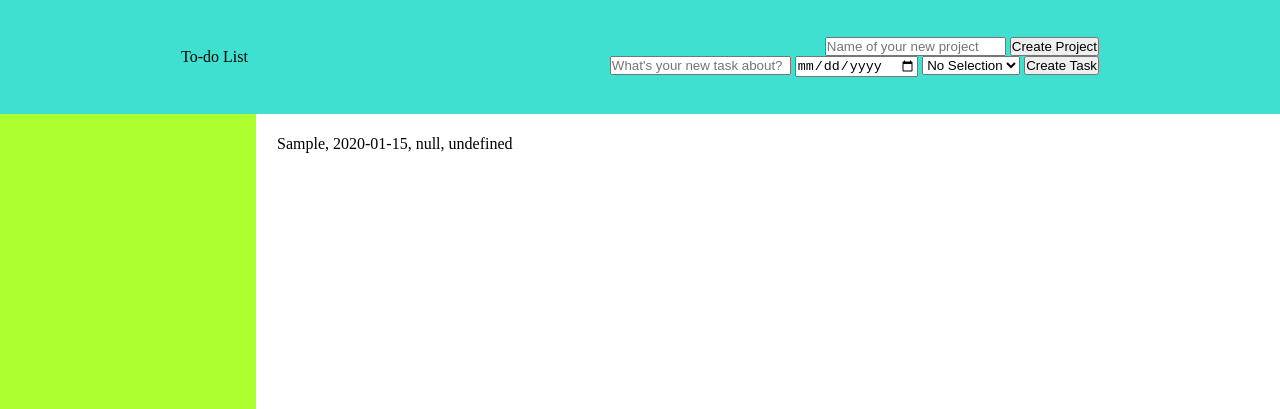
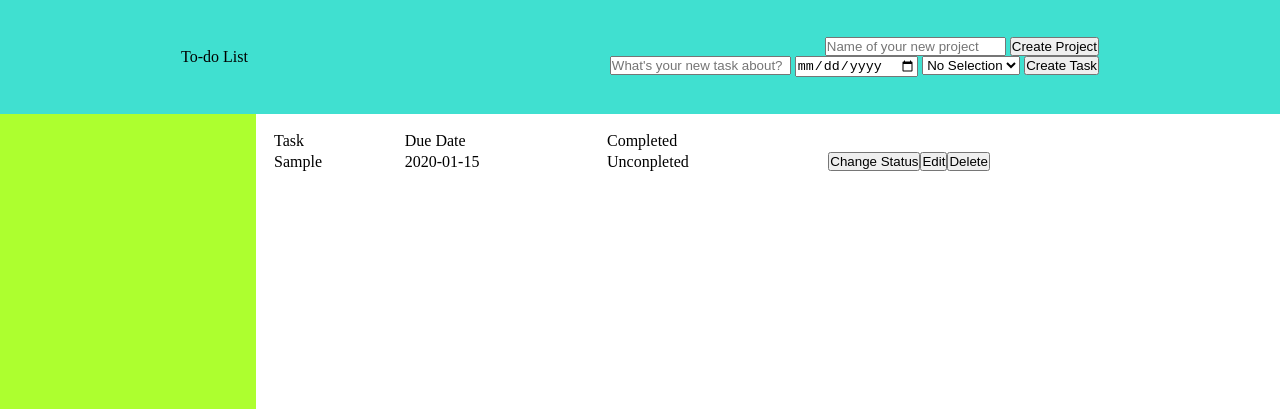
Before and after one commit to AntonioRenaud/To-Do-App, a website built with webpack: page dist/index.html in a window 1280 px wide. Both pictures are taken after typing "Sample", "2020-01-15" into the empty fields and a click on the button "Create Task". Shown: the top 409 px of the page. Built offline with nearby package versions, Linux system fonts and the light colour scheme.

Commit message:
Added logic for delete, edit, and complete tasks

```diff
--- a/src/js/creation.js
+++ b/src/js/creation.js
@@ -13,54 +13,24 @@ function newTask(title, date, project) {
   if (myTasks == null) myTasks = [];
   myTasks.push(new Task(title, date, project));
   localStorage.setItem("Tasks", JSON.stringify(myTasks));
-
-  /*
-
-const projectAviator = new Project("Aviator", "Urgent");
-  const projectNavigator = new Project("Navigator", "Urgent");
-  const projectSpaceMan = new Project("SpaceMan", "Urgent");
-  const task1 = new Task(
-    "Make General Desing",
-    "Make the initial desing for what will be the Aviator software",
-    "05-23-23",
-    "urgent",
-    "Aviator",
-    "sin completar"
-  );
-
-  const task2 = new Task(
-    "Implement Desing",
-    "Make first prototype following desing",
-    "06-23-23",
-    "urgent",
-    "Aviator",
-    "sin completar"
-  );
-
-  const task3 = new Task(
-    "Implement NAVIGATOR",
-    "Make first prototype following desing",
-    "06-23-24",
-    "urgent",
-    "Navigator",
-    "sin completar"
-  );
-
-  const task4 = new Task(
-    "Implement SpaceMan",
-    "Make first prototype following desing",
-    "05-26-25",
-    "urgent",
-    "SpaceMan",
-    "sin completar"
-  );
-
-
-
-  projectsArray.push(projectAviator);
-  projectsArray.push(projectNavigator);
-  projectsArray.push(projectSpaceMan);
-*/
 }
 
-export { newProject, newTask };
+function editTasks(index, property, value) {
+  let myTasks = JSON.parse(localStorage.getItem("Tasks"));
+  if (property === "title") {
+    myTasks[index].title = value;
+  } else if (property === "date") {
+    myTasks[index].date = value;
+  } else if (property === "delete") {
+    myTasks.splice(index, 1);
+  } else if (property === "status") {
+    if (myTasks[index].status === "Uncompleted") {
+      myTasks[index].status = "Completed";
+    } else {
+      myTasks[index].status = "Uncompleted";
+    }
+  }
+  localStorage.setItem("Tasks", JSON.stringify(myTasks));
+}
+
+export { newProject, newTask, editTasks };
--- a/src/js/display.js
+++ b/src/js/display.js
@@ -1,5 +1,8 @@
+import { editTasks } from "./creation";
+
 const sidebar = document.querySelector(".projects-list");
 const content = document.querySelector(".content");
+const table = document.querySelector(".task-table");
 let myProjects = JSON.parse(localStorage.getItem("Projects"));
 let myTasks = JSON.parse(localStorage.getItem("Tasks"));
 let projectCount = 0;
@@ -16,8 +19,12 @@ function updateSelection() {
 }
 
 function updateProjects() {
+  projectCount = 0;
   sidebar.textContent = " ";
   let myProjects = JSON.parse(localStorage.getItem("Projects"));
+  if (myProjects == null) {
+    myProjects = [];
+  }
   myProjects.forEach((project) => {
     const projectBox = document.createElement("li");
     projectBox.classList.add("project-box");
@@ -29,15 +36,63 @@ function updateProjects() {
 }
 
 function updateTasks() {
-  content.textContent = " ";
+  table.innerHTML = " ";
+  taskCount = 0;
+  const tableHeader = table.insertRow(0);
+  const tableHeaderCell1 = tableHeader.insertCell(0);
+  const tableHeaderCell2 = tableHeader.insertCell(1);
+  const tableHeaderCell3 = tableHeader.insertCell(2);
+  tableHeaderCell1.textContent = "Task";
+  tableHeaderCell2.textContent = "Due Date";
+  tableHeaderCell3.textContent = "Completed";
   let myTasks = JSON.parse(localStorage.getItem("Tasks"));
-  myTasks.forEach((task) => {
-    const taskBox = document.createElement("p");
-    taskBox.classList.add("task-box");
-    taskBox.innerHTML = `${task.title}, ${task.date}, ${task.project}, ${task.status} `;
-    taskBox.setAttribute("data-count", `${taskCount}`);
-    taskCount++;
-    content.append(taskBox);
+  myTasks.forEach((task) => newTaskEntry(task));
+}
+
+function newTaskEntry(task) {
+  const editButton = document.createElement("button");
+  const deleteButton = document.createElement("button");
+  const completeButton = document.createElement("button");
+  const tableRow = table.insertRow(-1);
+  const tableRowCell1 = tableRow.insertCell(0);
+  const tableRowCell2 = tableRow.insertCell(1);
+  const tableRowCell3 = tableRow.insertCell(2);
+  const tableRowCell4 = tableRow.insertCell(3);
+  editButton.classList.add("edit-button");
+  deleteButton.classList.add("delete-button");
+  completeButton.classList.add("complete-button");
+  completeButton.textContent = "Change Status";
+  completeButton.setAttribute("data-count", `${taskCount}`);
+  editButton.setAttribute("data-count", `${taskCount}`);
+  deleteButton.setAttribute("data-count", `${taskCount}`);
+  editButton.textContent = "Edit";
+  deleteButton.textContent = "Delete";
+  completeButton.classList.add("button");
+  tableRow.classList = "table-body";
+  tableRowCell1.textContent = task.title;
+  tableRowCell2.textContent = task.date;
+  tableRowCell3.textContent = task.status;
+  tableRowCell4.append(completeButton);
+  tableRowCell4.append(editButton);
+  tableRowCell4.append(deleteButton);
+  taskCount++;
+  editButton.addEventListener("click", (e) => {
+    let currentButton = e.target;
+    let index = currentButton.dataset.count;
+    editTasks(index, "title", "Again Edited title");
+  });
+  completeButton.addEventListener("click", (e) => {
+    let currentButton = e.target;
+    let index = currentButton.dataset.count;
+    editTasks(index, "status");
+    updateTasks();
+  });
+
+  deleteButton.addEventListener("click", (e) => {
+    let currentButton = e.target;
+    let index = currentButton.dataset.count;
+    editTasks(index, "delete");
+    updateTasks();
   });
 }
 
--- a/src/js/index.js
+++ b/src/js/index.js
@@ -1,12 +1,10 @@
-import { newProject, newTask } from "./creation.js";
+import { newProject, newTask, editTasks } from "./creation.js";
 import { updateProjects, updateSelection, updateTasks } from "./display.js";
 
 const taskForm = document.getElementById("task-form");
 const projectForm = document.getElementById("project-form");
 let myProjects = JSON.parse(localStorage.getItem("Projects"));
 let myTasks = JSON.parse(localStorage.getItem("Tasks"));
-
-console.log("Script run ;/");
 
 taskForm.addEventListener("submit", (e) => {
   myTasks = JSON.parse(localStorage.getItem("Tasks"));
--- a/src/js/tasks.js
+++ b/src/js/tasks.js
@@ -3,5 +3,6 @@ export default class Task {
     this.title = title;
     this.date = date;
     this.project = project;
+    this.status = "Unconpleted";
   }
 }
```
Also changed, not shown: dist/index.html, dist/main.js.
